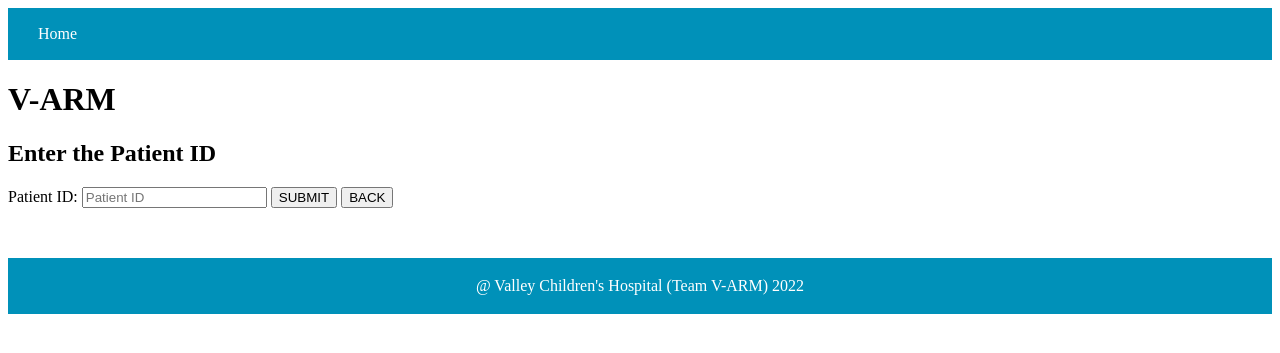
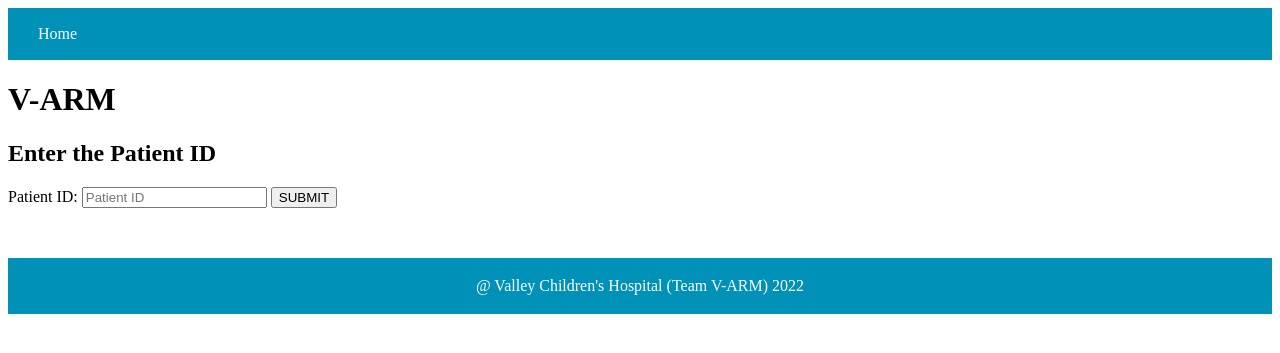
Before and after one commit to ANRC2020/CSE-120-Fall-2022---VCH, a Flask app: page /exam in a window 1280 px wide. Shown: the top 353 px of the page. Run offline with Flask 3, Linux system fonts and the light colour scheme; parts of the project's set-up code (start-up, migrations or seed data) failed here and were passed over.

Commit message:
removed broken button - exam path

```diff
--- a/templates/exam_part1.html
+++ b/templates/exam_part1.html
@@ -59,8 +59,7 @@
             <input type="text" placeholder="Patient ID" id="pat_id">
 
             <button type="button" class='btn' onClick="ShowExamButton()">SUBMIT</button>
-            <button type="button" class='btn' onClick="RedirectHome()">BACK</button>
-
+<!--             <button type="button" class='btn' onClick="RedirectHome()">BACK</button>  -->
             <div id="ExamButton" style="display:none">
                 <h2 id="p_id"></h2>
                 <!-- TODO: NEED TO GET THE PATIENT ID FROM THE INPUT BOX -->
```
